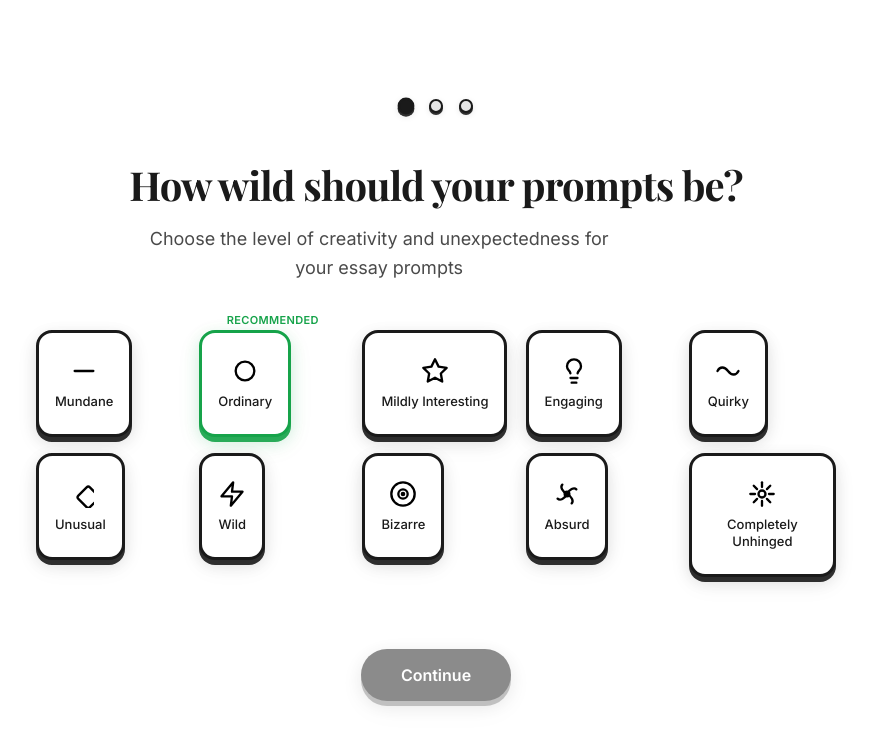
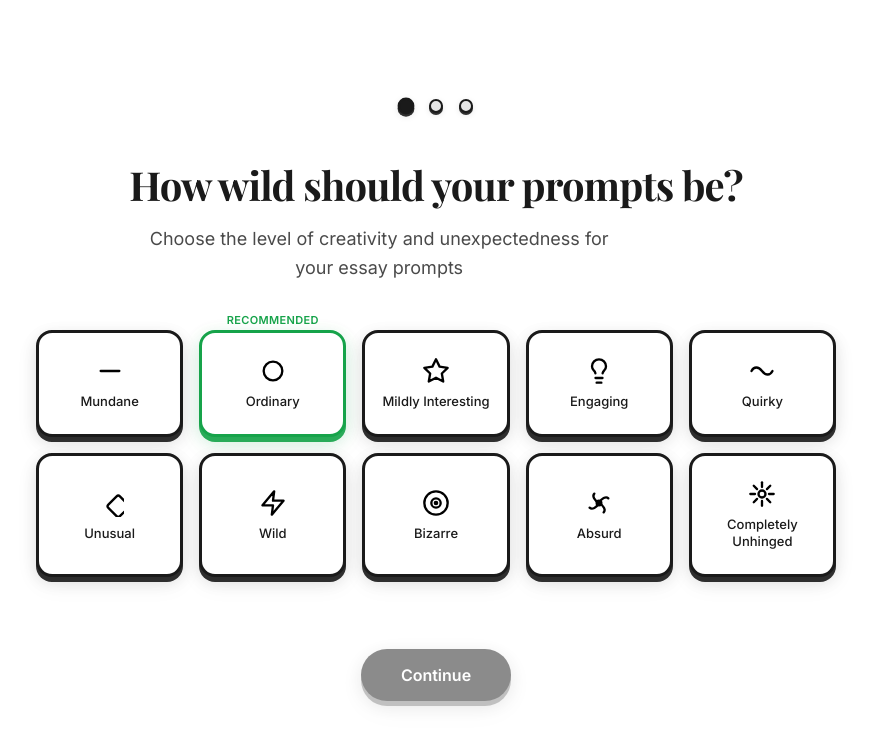
Before and after one commit to jacobkuchinsky-afk/BananaWrite, a Next.js app: page /setup in a window 1280 px wide. Shown: the top 746 px of the page, without its empty margins (204-1075 px from the left). Built offline with nearby package versions, Linux system fonts and the light colour scheme; no server answers; the database is empty; sample sign-in values are in the browser's storage; a web font is replaced by a local one.

Commit message:
update of the craziness

```diff
--- a/components/Setup/Setup.module.css
+++ b/components/Setup/Setup.module.css
@@ -78,6 +78,12 @@
 
 .crazinessOptionWrapper {
   position: relative;
+  display: flex;
+}
+
+.crazinessOptionWrapper .crazinessOption {
+  flex: 1;
+  width: 100%;
 }
 
 .recommendedBadge {
@@ -91,6 +97,7 @@
   text-transform: uppercase;
   letter-spacing: 0.03em;
   white-space: nowrap;
+  z-index: 1;
 }
 
 .crazinessOption.recommended {
```
